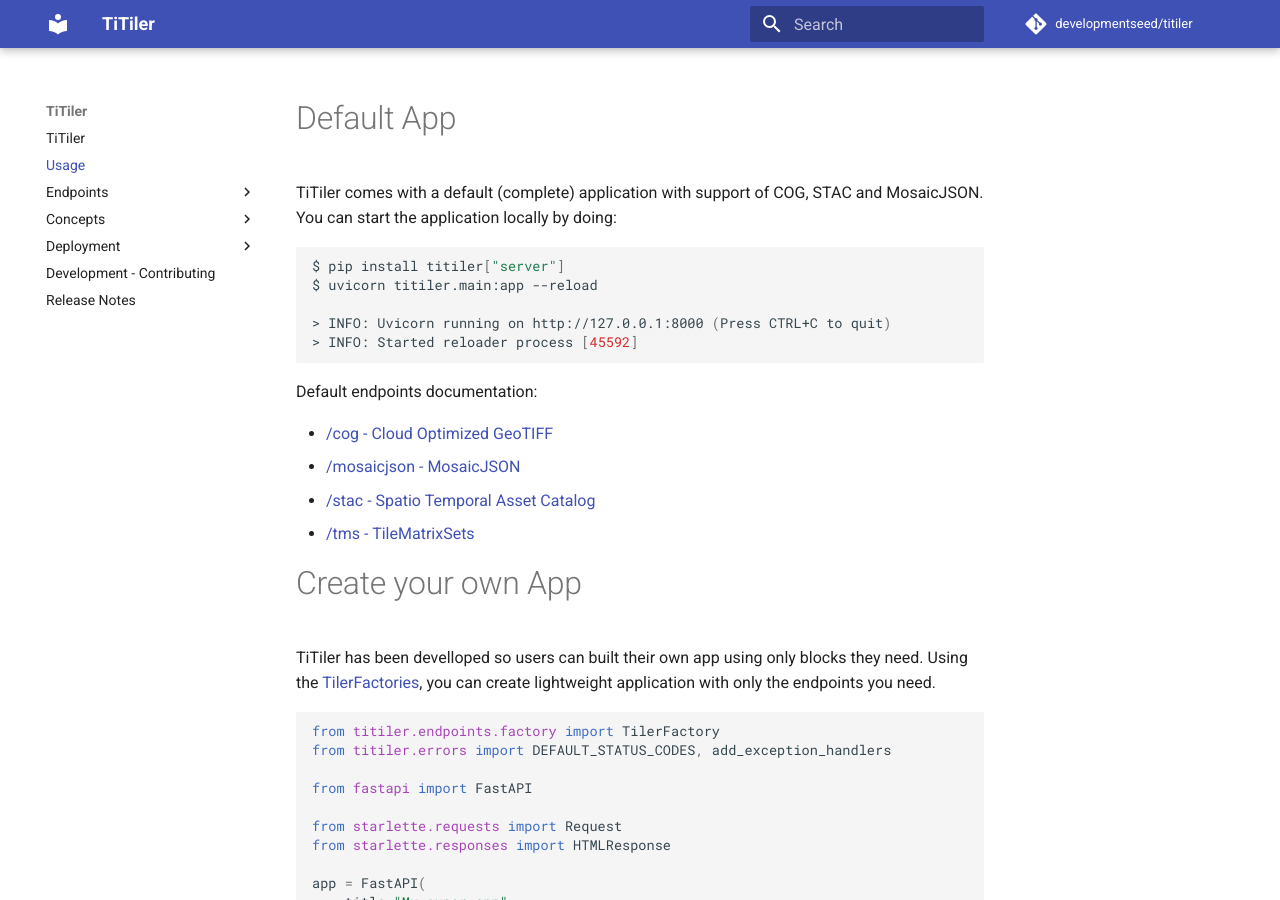
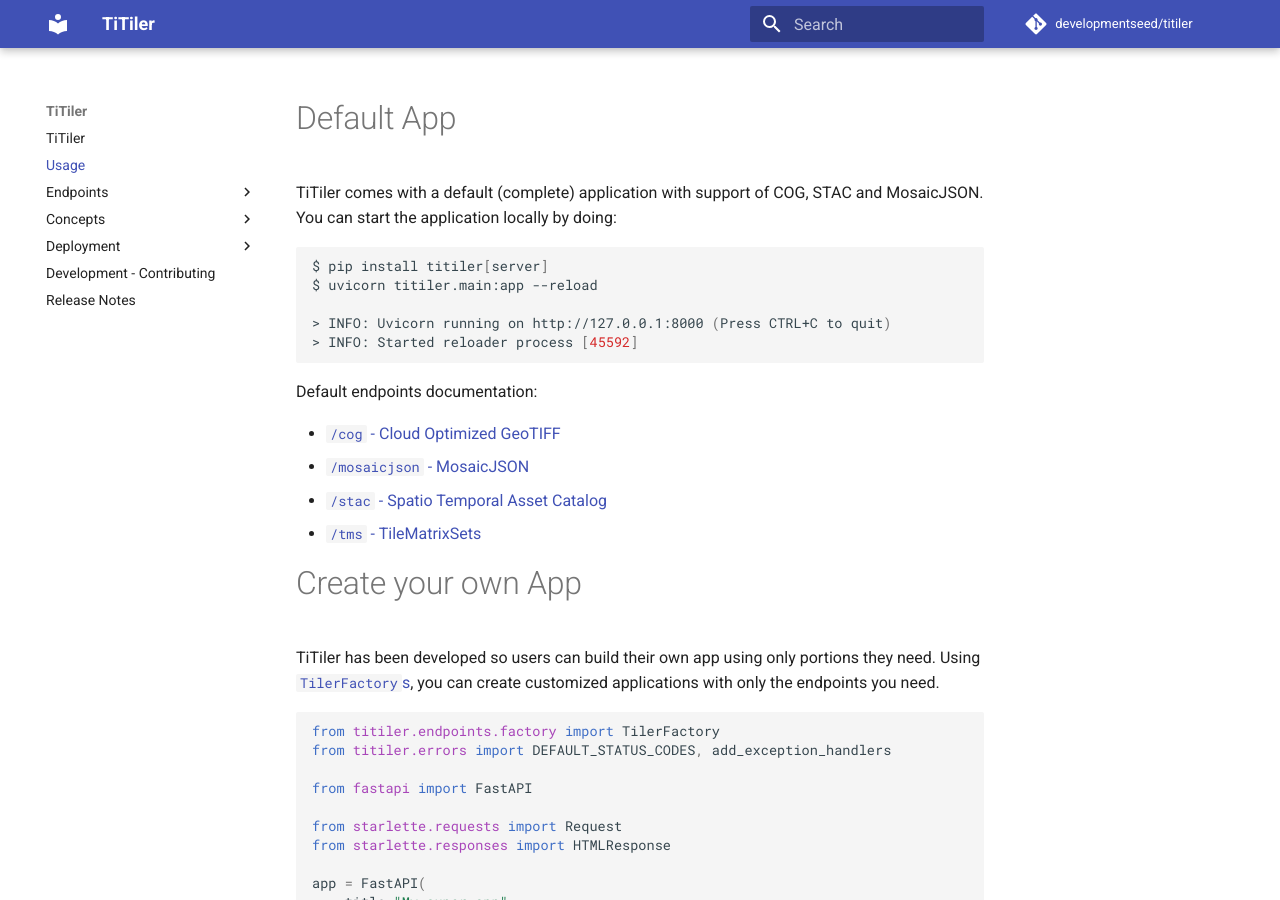
Before and after one commit to developmentseed/titiler, an MkDocs documentation site: the page built from docs/usage.md, in a window 1280 px wide and 900 px high. Built offline with MkDocs 1.6.1 and Material for MkDocs 9.7.7, drawn with Linux system fonts in a browser that asks for light colours; comment, search, counter and statistics services are not loaded.

Commit message:
Docs updates

````diff
--- a/docs/usage.md
+++ b/docs/usage.md
@@ -3,7 +3,7 @@
 TiTiler comes with a default (complete) application with support of COG, STAC and MosaicJSON. You can start the application locally by doing:
 
 ```bash
-$ pip install titiler["server"]
+$ pip install titiler[server]
 $ uvicorn titiler.main:app --reload
 
 > INFO: Uvicorn running on http://127.0.0.1:8000 (Press CTRL+C to quit)
@@ -12,14 +12,14 @@
 
 Default endpoints documentation:
 
-* [/cog - Cloud Optimized GeoTIFF](endpoints/cog.md)
-* [/mosaicjson - MosaicJSON](endpoints/mosaic.md)
-* [/stac - Spatio Temporal Asset Catalog](endpoints/stac.md)
-* [/tms - TileMatrixSets](endpoints/tms.md)
+* [`/cog` - Cloud Optimized GeoTIFF](endpoints/cog.md)
+* [`/mosaicjson` - MosaicJSON](endpoints/mosaic.md)
+* [`/stac` - Spatio Temporal Asset Catalog](endpoints/stac.md)
+* [`/tms` - TileMatrixSets](endpoints/tms.md)
 
 # Create your own App
 
-TiTiler has been develloped so users can built their own app using only blocks they need. Using the [TilerFactories](concepts/tiler_factories.md), you can create lightweight application with only the endpoints you need.
+TiTiler has been developed so users can build their own app using only portions they need. Using [`TilerFactory`s](concepts/tiler_factories.md), you can create customized applications with only the endpoints you need.
 
 ```python
 from titiler.endpoints.factory import TilerFactory
--- a/mkdocs.yml
+++ b/mkdocs.yml
@@ -12,56 +12,57 @@
 
 extra:
   social:
-    - icon: 'fontawesome/brands/github'
-      link: 'https://github.com/developmentseed'
-    - icon: 'fontawesome/brands/twitter'
-      link: 'https://twitter.com/developmentseed'
-
+    - icon: "fontawesome/brands/github"
+      link: "https://github.com/developmentseed"
+    - icon: "fontawesome/brands/twitter"
+      link: "https://twitter.com/developmentseed"
+    - icon: "fontawesome/brands/medium"
+      link: "https://medium.com/devseed"
 
 nav:
   - TiTiler: "index.md"
-  - Usage: 'usage.md'
+  - Usage: "usage.md"
   - Endpoints:
-    - 'endpoints/cog.md'
-    - 'endpoints/mosaic.md'
-    - 'endpoints/stac.md'
-    - 'endpoints/tms.md'
+      - "endpoints/cog.md"
+      - "endpoints/mosaic.md"
+      - "endpoints/stac.md"
+      - "endpoints/tms.md"
   - Concepts:
-    - 'concepts/tiler_factories.md'
-    - 'concepts/dynamic_tiling.md'
-    - 'concepts/data_formats.md'
-    - 'concepts/tile_matrix_sets.md'
+      - "concepts/tiler_factories.md"
+      # - "concepts/dynamic_tiling.md"
+      # - "concepts/data_formats.md"
+      # - "concepts/tile_matrix_sets.md"
   - Deployment:
-    # - 'deployment/settings.md'
-    - 'deployment/ecs.md'
-    - 'deployment/lambda.md'
-  - Development - Contributing: 'contributing.md'
-  - Release Notes: 'release-notes.md'
+      # - 'deployment/settings.md'
+      - "deployment/ecs.md"
+      - "deployment/lambda.md"
+  - Development - Contributing: "contributing.md"
+  - Release Notes: "release-notes.md"
 
 # https://github.com/kylebarron/cogeo-mosaic/blob/mkdocs/mkdocs.yml#L50-L75
 markdown_extensions:
-    - admonition
-    - attr_list
-    - codehilite:
-        guess_lang: false
-    - def_list
-    - footnotes
-    - pymdownx.arithmatex
-    - pymdownx.betterem
-    - pymdownx.caret:
-        insert: false
-    - pymdownx.details
-    - pymdownx.emoji
-    - pymdownx.escapeall:
-        hardbreak: true
-        nbsp: true
-    - pymdownx.magiclink:
-        hide_protocol: true
-        repo_url_shortener: true
-    - pymdownx.smartsymbols
-    - pymdownx.superfences
-    - pymdownx.tasklist:
-        custom_checkbox: true
-    - pymdownx.tilde
-    - toc:
-        permalink: true
+  - admonition
+  - attr_list
+  - codehilite:
+      guess_lang: false
+  - def_list
+  - footnotes
+  - pymdownx.arithmatex
+  - pymdownx.betterem
+  - pymdownx.caret:
+      insert: false
+  - pymdownx.details
+  - pymdownx.emoji
+  - pymdownx.escapeall:
+      hardbreak: true
+      nbsp: true
+  - pymdownx.magiclink:
+      hide_protocol: true
+      repo_url_shortener: true
+  - pymdownx.smartsymbols
+  - pymdownx.superfences
+  - pymdownx.tasklist:
+      custom_checkbox: true
+  - pymdownx.tilde
+  - toc:
+      permalink: true
````
Also changed, not shown: README.md (+11 -12 lines), docs/concepts/tiler_factories.md (+8 -4 lines), docs/deployment/ecs.md (+4 -5 lines), docs/deployment/lambda.md (+5 -6 lines), docs/endpoints/cog.md (+3 -3 lines).
